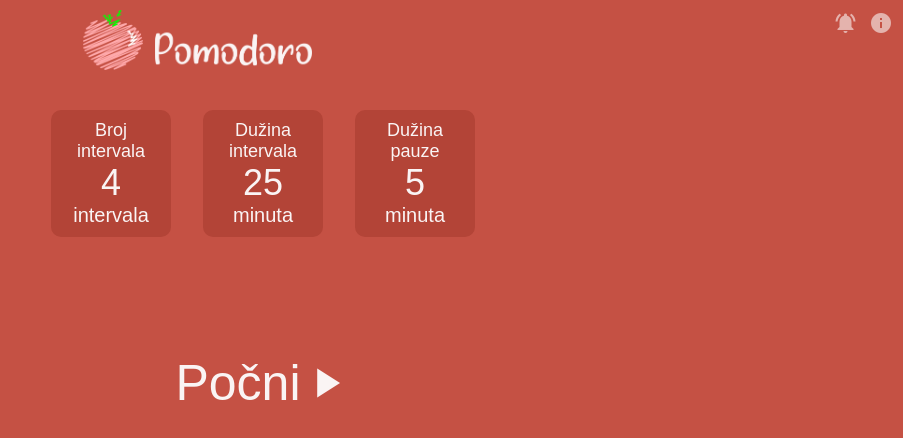
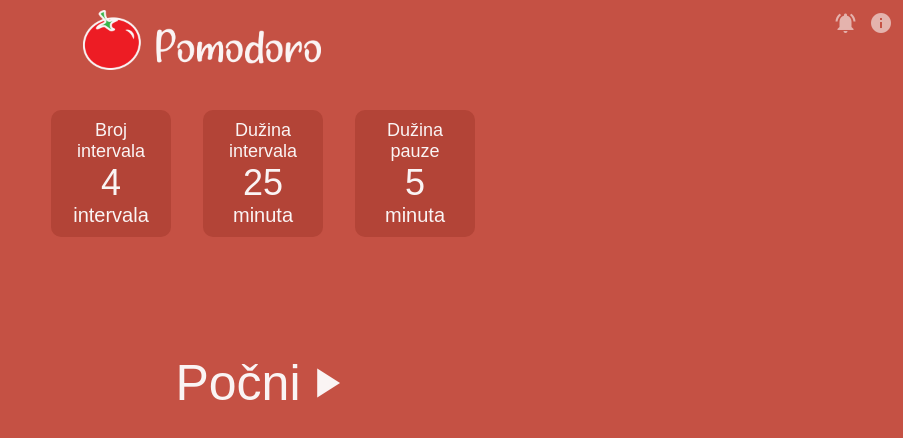
Before and after one commit to katarinazrn/pomodoro, a plain HTML site: page index.html in a window 1280 px wide. Shown: the whole page, without its empty margins (377-1280 px from the left). Drawn offline with Linux system fonts and the light colour scheme; a web font is replaced by a local one.

Commit message:
logo izmena

```diff
--- a/index.html
+++ b/index.html
@@ -24,7 +24,7 @@
       </a>
     </div>
     <header>
-      <img src="./logo 3.png" />
+      <img src="./logo full.png" />
     </header>
     <div class="config">
       <div class="form-group">
```
Also changed, not shown: logo 3.png (deleted), logo full.png (added), logo.png, logo2.png (deleted).
